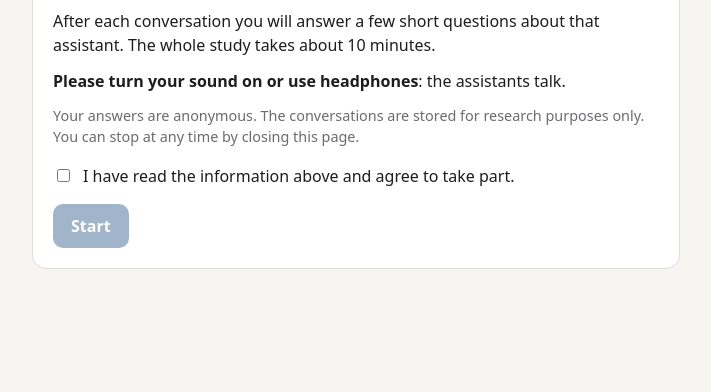
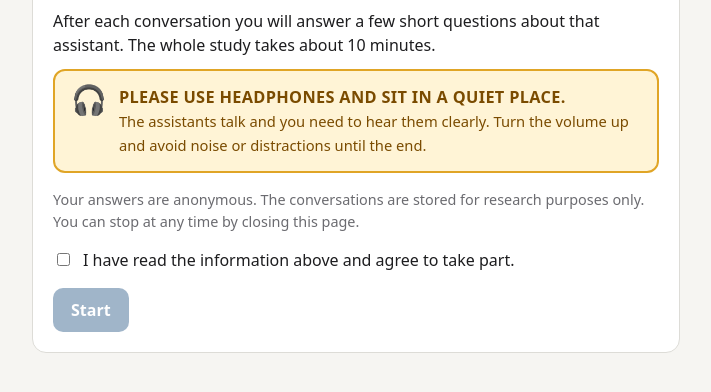
Before and after one commit to AlePesenti/restaurant-study, a plain HTML site: page webapp/static/index.html in a window 1280 px wide. Shown: the part 142-534 px from the top of the page, without its empty margins (284-995 px from the left). Drawn offline with Linux system fonts and the light colour scheme; no server answers.

Commit message:
caps and color

```diff
--- a/webapp/static/index.html
+++ b/webapp/static/index.html
@@ -8,13 +8,13 @@
   :root {
     --bg: #f6f5f2; --card: #ffffff; --text: #1d1d1f; --muted: #6b6b70;
     --accent: #2f5d8a; --accent-text: #ffffff; --user: #2f5d8a; --system: #ececea;
-    --border: #dddcd7;
+    --border: #dddcd7; --notice-bg: #fff4d6; --notice-border: #e0a526; --notice-text: #7a4b00;
   }
   @media (prefers-color-scheme: dark) {
     :root {
       --bg: #161618; --card: #202023; --text: #ededf0; --muted: #a0a0a8;
       --accent: #6c9fd4; --accent-text: #0e1620; --user: #3d6e9f; --system: #2c2c30;
-      --border: #38383d;
+      --border: #38383d; --notice-bg: #3a2c0c; --notice-border: #c98f1a; --notice-text: #ffd27a;
     }
   }
   * { box-sizing: border-box; }
@@ -34,6 +34,12 @@
   label.consent { display: flex; gap: 10px; align-items: flex-start; margin: 16px 0; }
   label.consent input { margin-top: 5px; }
   .hidden { display: none !important; }
+  .notice { display: flex; gap: 12px; align-items: flex-start; margin: 4px 0 16px; padding: 14px 16px;
+            background: var(--notice-bg); border: 2px solid var(--notice-border); border-radius: 12px;
+            color: var(--notice-text); }
+  .notice .icon { font-size: 1.8rem; line-height: 1; }
+  .notice strong { display: block; text-transform: uppercase; letter-spacing: .02em; font-size: 1.02rem; }
+  .notice span { font-size: .92rem; }
 
   #chat-screen { flex: 1; display: flex; flex-direction: column; gap: 12px; }
   .chat-header { display: flex; justify-content: space-between; align-items: center; gap: 12px; }
@@ -62,7 +68,14 @@
        one after the other. Each assistant helps you find a restaurant in Cambridge.</p>
     <p>After each conversation you will answer a few short questions about that assistant.
        The whole study takes about 10 minutes.</p>
-    <p><strong>Please turn your sound on or use headphones</strong>: the assistants talk.</p>
+    <div class="notice" role="note">
+      <div class="icon" aria-hidden="true">🎧</div>
+      <div>
+        <strong>Please use headphones and sit in a quiet place.</strong>
+        <span>The assistants talk and you need to hear them clearly. Turn the volume up
+              and avoid noise or distractions until the end.</span>
+      </div>
+    </div>
     <p class="muted">Your answers are anonymous. The conversations are stored for research purposes only.
        You can stop at any time by closing this page.</p>
     <label class="consent"><input type="checkbox" id="consent">
```
